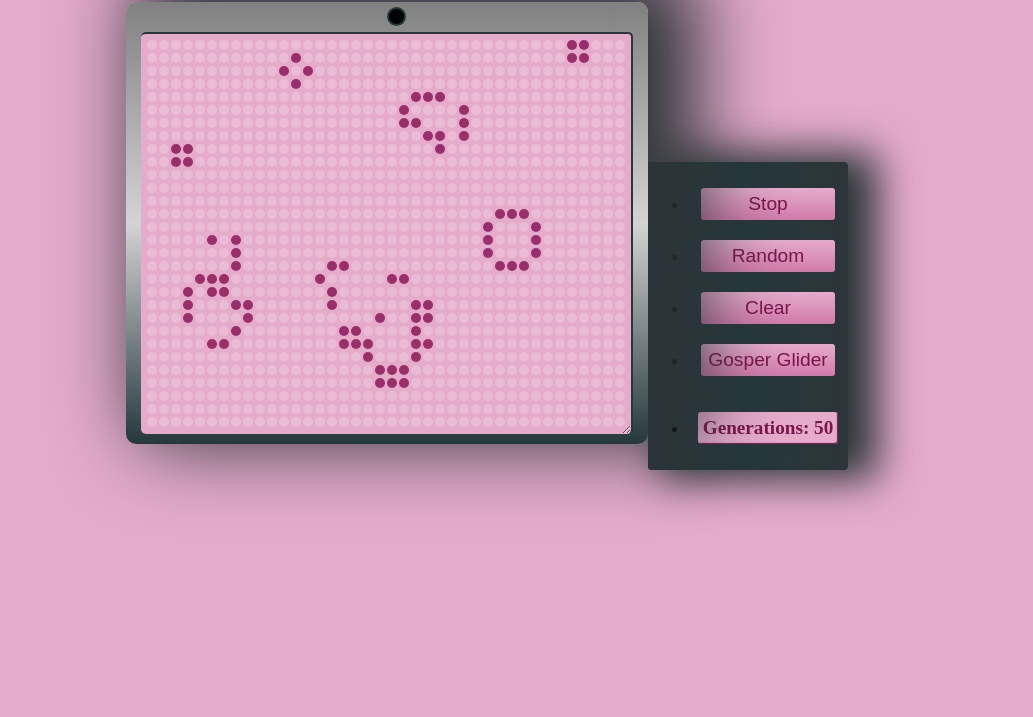
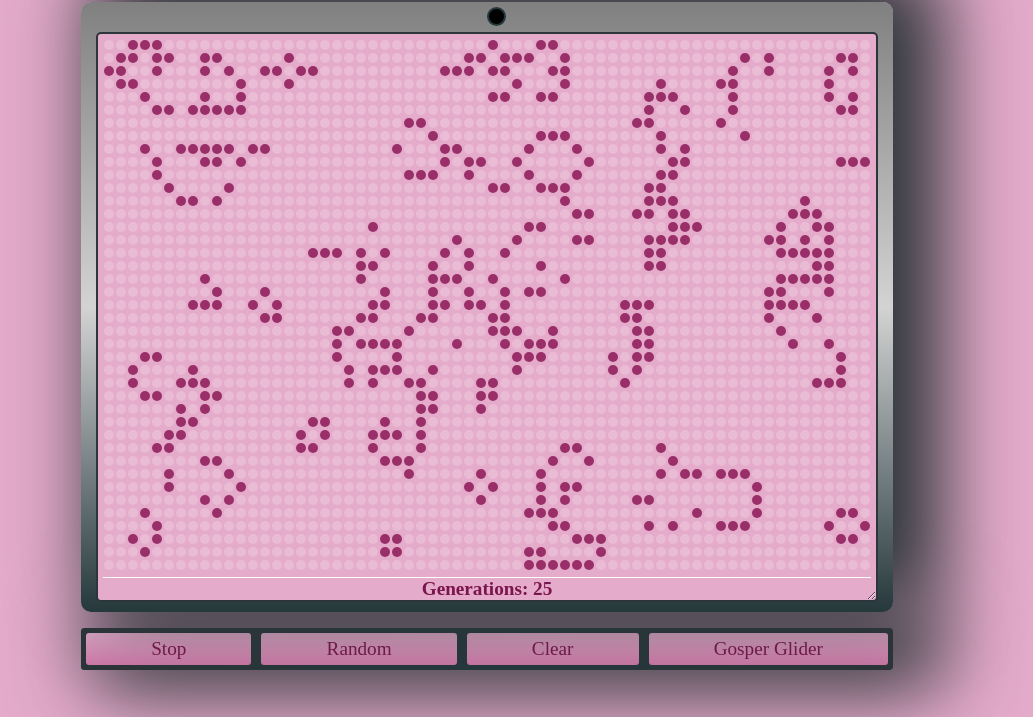
Before and after one commit to vijayabharathib/fcc-project-game-of-life, a React app: page / in a window 1280 px wide. Shown: the part 93-810 px from the top of the page, without its empty margins (153-1186 px from the left). Built offline with nearby package versions, Linux system fonts and the light colour scheme.

Commit message:
device specific board

```diff
--- a/src/index.js
+++ b/src/index.js
@@ -8,12 +8,27 @@ import './styles/css/index.css';
 import {createBoard,randomizeBoard,nextGeneration, startGame} from './scripts/actions/ActionCreators';
 
 let store = createStore(reducer,window.__REDUX_DEVTOOLS_EXTENSION__ && window.__REDUX_DEVTOOLS_EXTENSION__());
+const calcRow=()=>{
+  let row=20;
+  if(window.innerWidth<window.innerHeight){
+    row=Math.floor((window.innerHeight-250)/12);
+  }else{
+    row=Math.floor((window.innerHeight-300)/12);
+  }
+  return row;
+}
 
-store.dispatch(createBoard(30,40));
+const calcCol=()=>{
+  let col=20;
+  col=Math.floor((window.innerWidth-40)/12);
+  col=col > 70 ? 64 : col;
+  return col;
+}
+store.dispatch(createBoard(calcRow(),calcCol()));
 store.dispatch(randomizeBoard());
 let intervalID=setInterval( () =>{
   store.dispatch(nextGeneration());
-}, 100);
+}, 200);
 store.dispatch(startGame(intervalID));
 //setTimeout(()=>clearInterval(intervalID),30000);
 
--- a/src/scripts/components/GameBoard.js
+++ b/src/scripts/components/GameBoard.js
@@ -4,9 +4,9 @@ import {connect} from 'react-redux';
 import '../../styles/css/GameBoard.css';
 import {toggleCell} from '../actions/ActionCreators';
 
-let GameBoard =({cells,control,dispatch})=> {
+let GameBoard =({state,control,dispatch})=> {
 
-    let board=cells.map((rows,r)=>{
+    let board=state.cells.map((rows,r)=>{
       let lineOfCells=rows.map((cell,c)=> {
         let activate=()=>{
           dispatch(toggleCell(r,c));
@@ -26,6 +26,7 @@ let GameBoard =({cells,control,dispatch})=> {
           <div className="frame">
             <ul className="c-game__board">
                 {board}
+                <li><h2 className="game__generation"> {`Generations: ${state.generation}`}</h2></li>
             </ul>
           </div>
         {control}
@@ -36,7 +37,7 @@ let GameBoard =({cells,control,dispatch})=> {
 
 const mapStateToProps= (state,ownProps) => {
   return {
-    cells: state.cells,
+    state,
     control: ownProps.children
   }
 }
--- a/src/scripts/components/GameControls.js
+++ b/src/scripts/components/GameControls.js
@@ -13,7 +13,7 @@ let GameControl =({state,dispatch})=> {
     let start=()=>{
       let intervalID=setInterval( () =>{
         dispatch(nextGeneration());
-      }, 100);
+      }, 200);
       dispatch(startGame(intervalID));
     }
     let toggleGame = () => {
@@ -37,16 +37,20 @@ let GameControl =({state,dispatch})=> {
       dispatch(gosperGlider());
       start();
     }
+    let gosperButton=()=>{
+      let e=undefined;
+      if(state.col>36){
+        e=(<li className="game__toggle" onClick={gosper}>Gosper Glider</li>);
+      }
+      return e;
+    }
     return(
       <div className="game__control">
         <ul className="control__list">
-          <li><button className="game__toggle" onClick={toggleGame}>{status}</button></li>
-          <li><button className="game__toggle" onClick={randomCells}>Random</button></li>
-          <li><button className="game__toggle" onClick={clear}>Clear</button></li>
-          <li><button className="game__toggle" onClick={gosper}>Gosper Glider</button></li>
-        </ul>
-        <ul className="control__list">
-          <li><h2 className="game__generation"> {`Generations: ${state.generation}`}</h2></li>
+          <li className="game__toggle" onClick={toggleGame}>{status}</li>
+          <li className="game__toggle" onClick={randomCells}>Random</li>
+          <li className="game__toggle" onClick={clear}>Clear</li>
+          {gosperButton()}
         </ul>
       </div>
     )
--- a/src/styles/scss/GameBoard.scss
+++ b/src/styles/scss/GameBoard.scss
@@ -3,7 +3,6 @@
   margin: 0 auto;
   padding: 5px;
   background: $color-secondary-2-1;
-  border: 2px solid $color-gun-metal;
   border-left: 0;
   border-bottom: 0;
 //  background: transparentize($color-white,.7);
@@ -11,6 +10,10 @@
   resize: both;
   overflow: auto;
   list-style: none;
+  border: 1px solid $color-secondary-2-4;
+  @media (min-width: 50em) {
+    border: 2px solid $color-gun-metal;
+  }
   li{
     margin: 0;
     line-height: 12px;
@@ -19,7 +22,6 @@
 
 .frame {
   resize: both;
-  padding: 30px 15px 10px 15px;
   border-radius: 10px;
   display: inline-block;
   background: grey;
@@ -27,6 +29,8 @@
   margin: 0 auto;
   width: auto;
   position: relative;
+  @media (min-width: 50em){
+    padding: 30px 15px 10px 15px;
     box-shadow: 30px -20px 80px 20px $color-gun-metal;
     &::after {
       content: '';
@@ -38,6 +42,7 @@
       border: 2px solid $color-dark-slate-grey;
       position: absolute;
       margin: 0 auto;
+    }
   }
 }
 
@@ -53,3 +58,16 @@
     margin: 1px;
   }
 }
+
+.game__generation {
+  color: $color-secondary-2-4;
+  margin: 0;
+  border-top: 1px solid white;
+  padding-top: 5px;
+  margin-top: 5px;
+  display: block;
+  background: $color-secondary-2-1;
+  font-size: 1.2em;
+  width: inherit;
+
+}
--- a/src/styles/scss/GameControl.scss
+++ b/src/styles/scss/GameControl.scss
@@ -4,20 +4,30 @@
   margin: 10px auto;
   border-radius: 3px;
   background: transparentize($color-white,.8);
-  display: inline-block;
   background: $color-dark-slate-grey;
   background: linear-gradient(to right,
     $color-gun-metal,
     $color-dark-slate-grey,
     $color-gun-metal);
-  box-shadow: 20px 0 40px 10px $color-gun-metal;
+  width: inherit;
+  @media (min-width: 40em){
+    box-shadow: 30px 0 80px 20px $color-gun-metal;
+  }
 
 }
 
+.control__list {
+  list-style: none;
+  padding-left: 0;
+  display: flex;
+  align-items: center;
+  justify-content: space-around;
+}
 .game__toggle {
+  flex-grow: 1;
   padding: 5px;
   font-size: 1.2em;
-  margin: 10px;
+  margin: 5px;
   border-radius: 3px;
   border: 0;
   box-shadow: 0;
@@ -25,20 +35,13 @@
   color: $color-secondary-2-4;
   background-color: $color-secondary-2-1;
   background: linear-gradient(to bottom,$color-secondary-2-1,$color-secondary-2-2);
-  min-width: 7em;
+
   &:hover {
     background: linear-gradient(to top,$color-secondary-2-1,$color-secondary-2-2);
     cursor: pointer;
   }
+  @media (min-width: 40em){
+    width: inherit;
+    display: inline-block;
+  }
 }
-
-.game__generation {
-  color: $color-secondary-2-4;
-  padding: 5px;
-  margin: 10px;
-  border-radius: 3px;
-  box-shadow: inset -1px -1px 1px $color-secondary-2-4;
-  display: inline-block;
-  background: $color-secondary-2-1;
-  font-size: 1.2em;
-}
```
Also changed, not shown: src/styles/css/GameBoard.css, src/styles/css/GameControl.css. Lines whose indentation alone changed are shown as unchanged.
